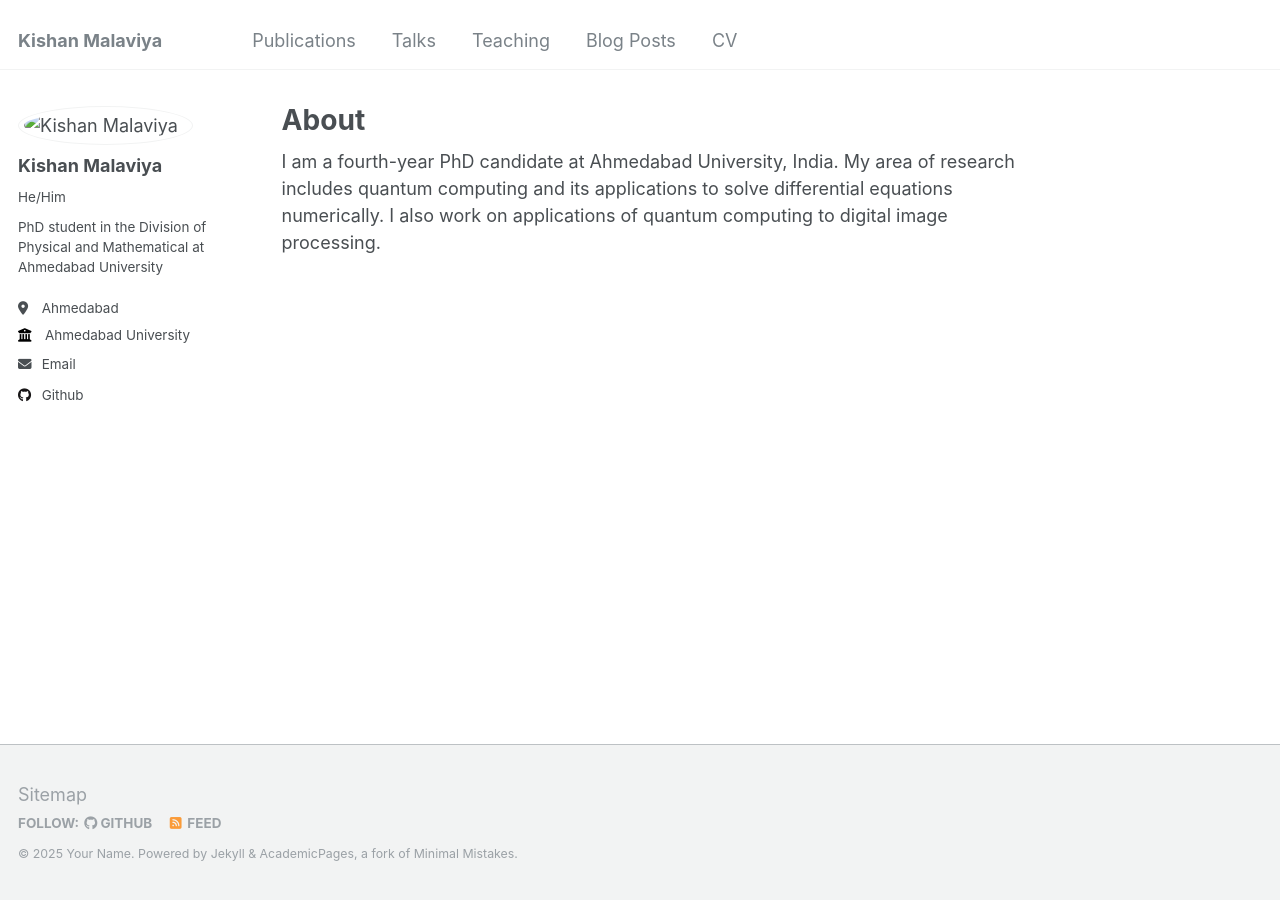
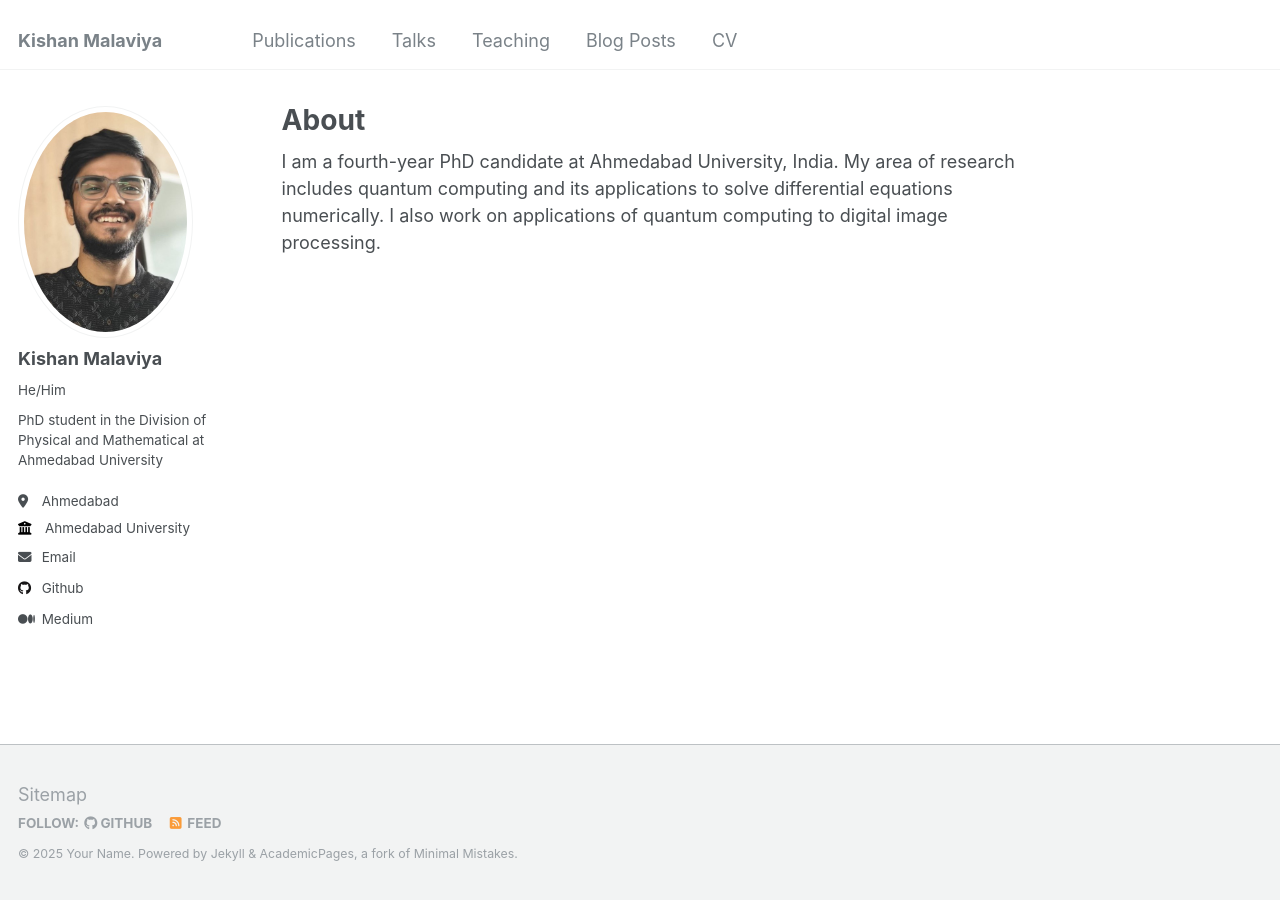
Before and after one commit to MK137/kishan_malaviya.github.io, a Jekyll site: the page built from _pages/about.md, in a window 1280 px wide. Built offline with Jekyll 4.4.1, drawn with Linux system fonts in a browser that asks for light colours.

Commit message:
Update _config.yml

```diff
--- a/_config.yml
+++ b/_config.yml
@@ -21,7 +21,7 @@ repository               : "MK137/kishan_malaviya.github.io"
 #               Additional customization can be done by editing /_includes/author-profile.html
 author:
   # Biographic information
-  avatar           : "images/Kishan_2.png"
+  avatar           : "Kishan_2.png"
   name             : "Kishan Malaviya"
   pronouns         : "He/Him" # example: "she/her"
   bio              : "PhD student in the Division of Physical and Mathematical at Ahmedabad University"
@@ -59,7 +59,7 @@ author:
   lastfm           : # Username
   linkedin         : # Username
   mastodon         : # URL
-  medium           : # URL
+  medium           : "https://medium.com/@kishanmalaviya.career"# URL
   pinterest        : # Username
   soundcloud       : # Username
   steam            : # Username
```
